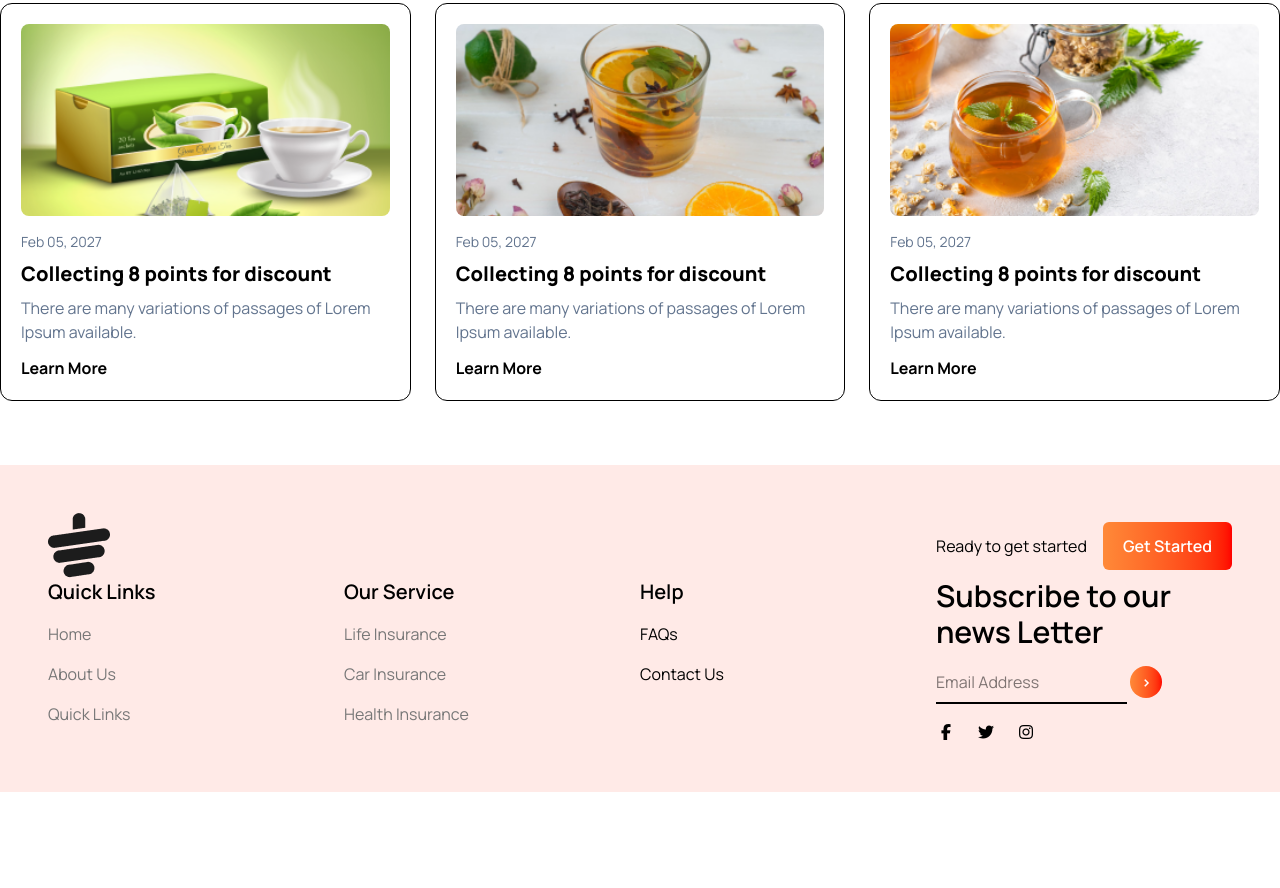
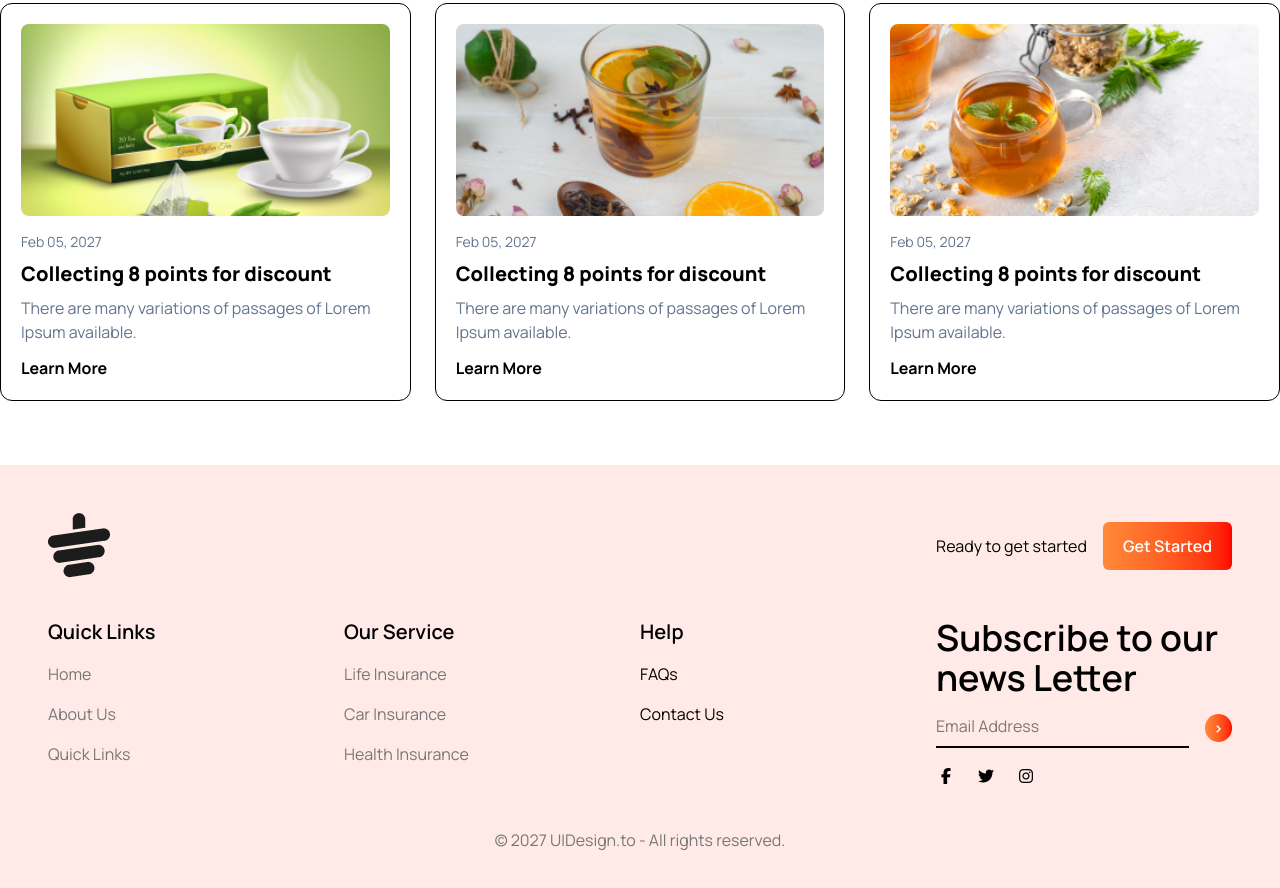
Before and after one commit to paradise902/tea-house-tailwind, a website: page index.html in a window 1280 px wide. Shown: the part 3023-3911 px from the top of the page. Before the commit the page ends 3815 px from the top, so only its background shows below. Drawn offline with nearby package versions, Linux system fonts and the light colour scheme.

Commit message:
Final-Coomit

```diff
--- a/index.html
+++ b/index.html
@@ -302,7 +302,7 @@
 
     <!-- Footer-Section -->
   <div class="bg-[#ffeae7] p-12 ">
-    <footer class="container mx-auto  ">
+    <footer class="container mx-auto space-y-10 ">
         <!-- Footer Top -->
         <div class="flex justify-between">
           <img src="./images/cup.png" alt="">
@@ -339,14 +339,18 @@
 
         <div class="space-y-4">
 
-          <h2 class="font-semibold text-3xl">
+          <h2 class="font-semibold text-4xl">
             Subscribe to our news Letter
           </h2>
-          <input type="text" placeholder="Email Address" class="border-b-2 pb-2 outline-none">
-          <button
-          class="h-8 w-8 rounded-full text-white font-semibold bg-linear-to-r from-[#ff8938] to-[#ff0000]">
-          >
-         </button>
+
+          <div class="flex gap-4">
+            <input type="text" placeholder="Email Address" class="border-b-2 pb-2 outline-none w-full">
+            <button
+            class="h-7 w-8 rounded-full text-white font-semibold bg-linear-to-r from-[#ff8938] to-[#ff0000]">
+            >
+            </button>
+          </div>
+
          <div class="flex gap-5">
           <span><i class="fa-brands fa-facebook-f"></i></span>
           <span><i class="fa-brands fa-twitter"></i></span>
@@ -356,6 +360,11 @@
         </div>
 
         </div>
+        <!-- Footer bottom -->
+         <div>
+          <p class="text-[#777777] text-center">© 2027 UIDesign.to - All rights reserved.</p>
+         </div>
+
      </footer>
   </div>
   </body>
```
